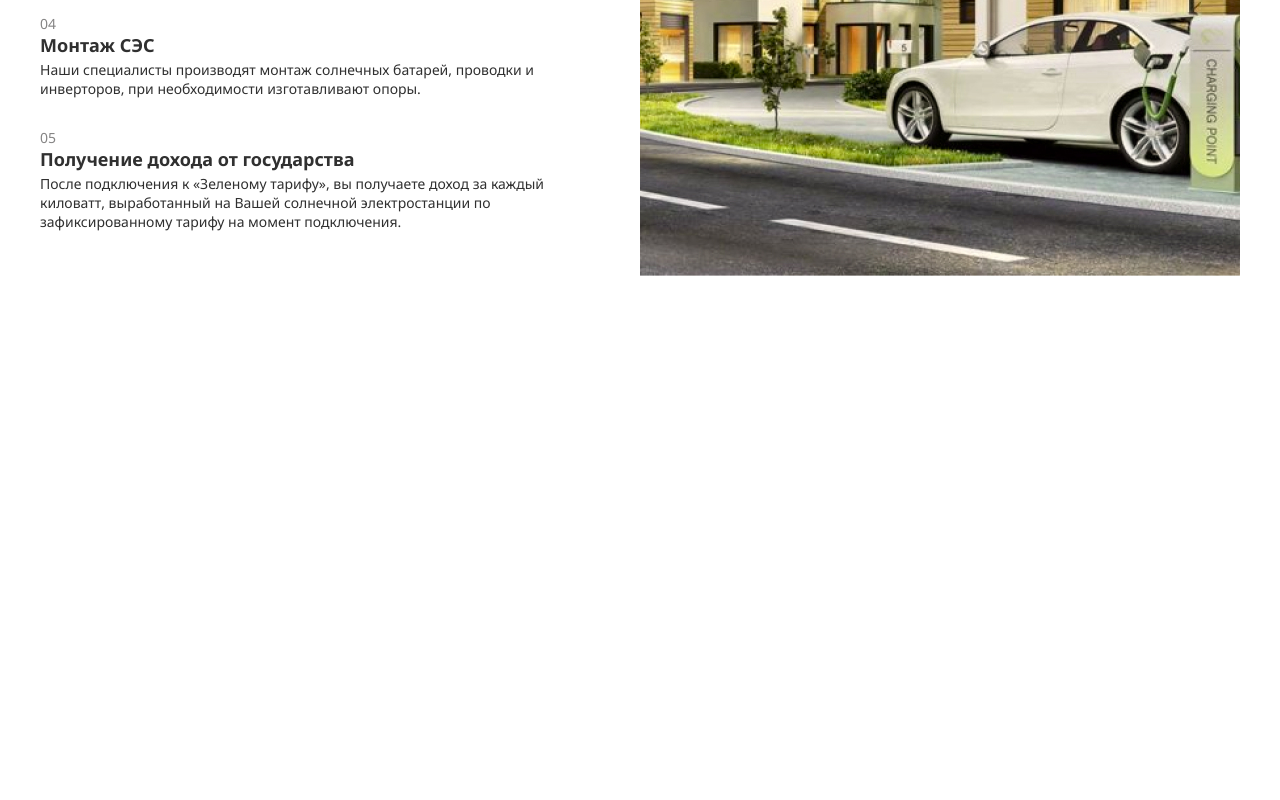
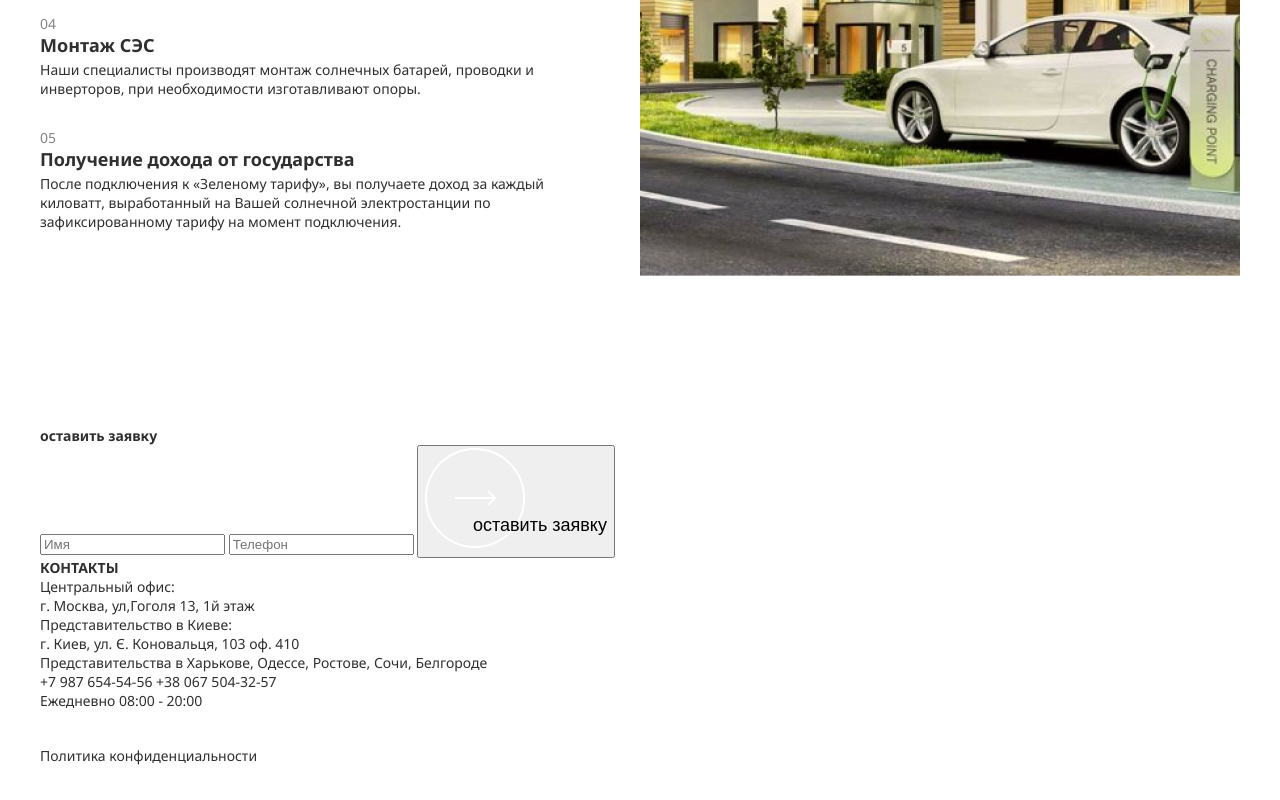
Before and after one commit to cherie-anny/solar, a plain HTML site: page index.html in a window 1280 px wide. Shown: the part 4920-5720 px from the top of the page. Before the commit the page ends 5346 px from the top, so only its background shows below. Drawn offline with nearby package versions, Linux system fonts and the light colour scheme.

Commit message:
added footer section

```diff
--- a/index.html
+++ b/index.html
@@ -292,7 +292,77 @@
     </div>
     <!-- /.container -->
 </section>
-
+<footer class="footer">
+    <div class="container">
+    <div class="footer__top">
+        <form class="footer__form">
+            <h2 class="footer__title">оставить заявку</h2>
+            <input class="footer__input" type="text"  placeholder="Имя">
+            <input class="footer__input" type="tel"  placeholder="Телефон">
+            <button class="button">
+                <svg width="101" height="100" viewBox="0 0 101 100" fill="none" xmlns="http://www.w3.org/2000/svg">
+                    <path class="button__path" d="M99.0521 50C99.0521 77.0615 77.1029 99 50.026 99C22.9492 99 1 77.0615 1 50C1 22.9385 22.9492 1 50.026 1C77.1029 1 99.0521 22.9385 99.0521 50Z" stroke="white" stroke-width="2" fill="transparent"/>
+                    <path d="M70.7434 50.7071C71.134 50.3166 71.134 49.6834 70.7434 49.2929L64.3795 42.9289C63.989 42.5384 63.3558 42.5384 62.9653 42.9289C62.5747 43.3195 62.5747 43.9526 62.9653 44.3431L68.6221 50L62.9653 55.6569C62.5747 56.0474 62.5747 56.6805 62.9653 57.0711C63.3558 57.4616 63.989 57.4616 64.3795 57.0711L70.7434 50.7071ZM30.0155 51H70.0363V49H30.0155V51Z" fill="white"/>
+                    </svg>
+                <span class="button__text">
+                    оставить заявку
+                </span>
+            </button>
+        </form>
+        <div class="footer__contacts">
+            <h2 class="footer__contacts-title">КОНТАКТЫ</h2>
+            <ul class="footer__contacts-list">
+                <li class="footer__contacts-item">
+                    Центральный офис:<br>
+                    г. Москва, ул,Гоголя 13, 1й этаж
+                </li>
+                <li class="footer__contacts-item">
+                    Представительство в Киеве:<br>
+                    г. Киев, ул. Є. Коновальця, 103 оф. 410
+                </li>
+                <li class="footer__contacts-item">
+                    Представительства в Харькове, Одессе, Ростове, Сочи, Белгороде
+                </li>
+                <li class="footer__contacts-item">
+                    <a href="tel:79876545456" class="footer__phone">+7 987 654-54-56</a>
+                    <a href="tel:380675043257" class="footer__phone">+38 067 504-32-57</a>
+                </li>
+                <li class="footer__contacts-item">
+                    Ежедневно 08:00 - 20:00
+                </li>
+            </ul>
+        </div>
+    </div>
+    <div class="footer__bottom">
+        <a class="footer__bottom-link" href="#" >Политика конфиденциальности</a>
+        <a class="logo" href="#">
+            <img class="logo__img" src="./images/logo.svg" alt="logo">
+        </a>
+        <ul class="social">
+            <li class="social__item">
+                <a class="social__link" href="#">
+                    <img src="./images/instagram.svg" alt="icon: instagram" class="social__img">
+                </a>
+            </li>
+            <li class="social__item">
+                <a href="#" class="social__link">
+                    <img src="./images/telegram.svg" alt="icon: telegram" class="social__img">
+                </a>
+            </li>
+            <li class="social__item">
+                <a href="#" class="social__link">
+                    <img src="./images/whatsapp.svg" alt="icon: whatsapp" class="social__img">
+                </a>
+            </li>
+            <li class="social__item">
+                <a href="#" class="social__link">
+                    <img src="./images/facebook.svg" alt="icon: facebook" class="social__img">
+                </a>
+            </li>
+        </ul>
+    </div>
+</div>
+</footer>
 
     <script src="https://ajax.googleapis.com/ajax/libs/jquery/3.4.1/jquery.min.js"></script>
     <script src="js/slick.min.js"></script>
```
